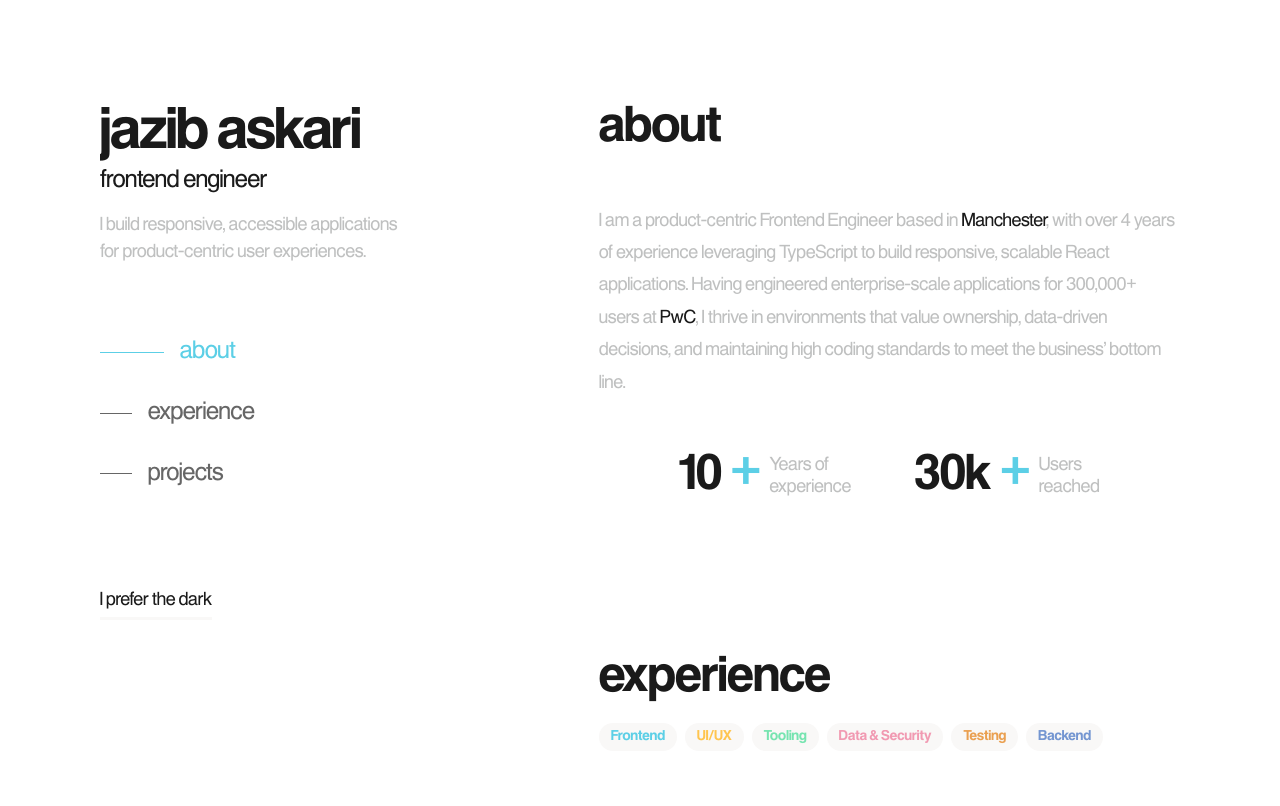
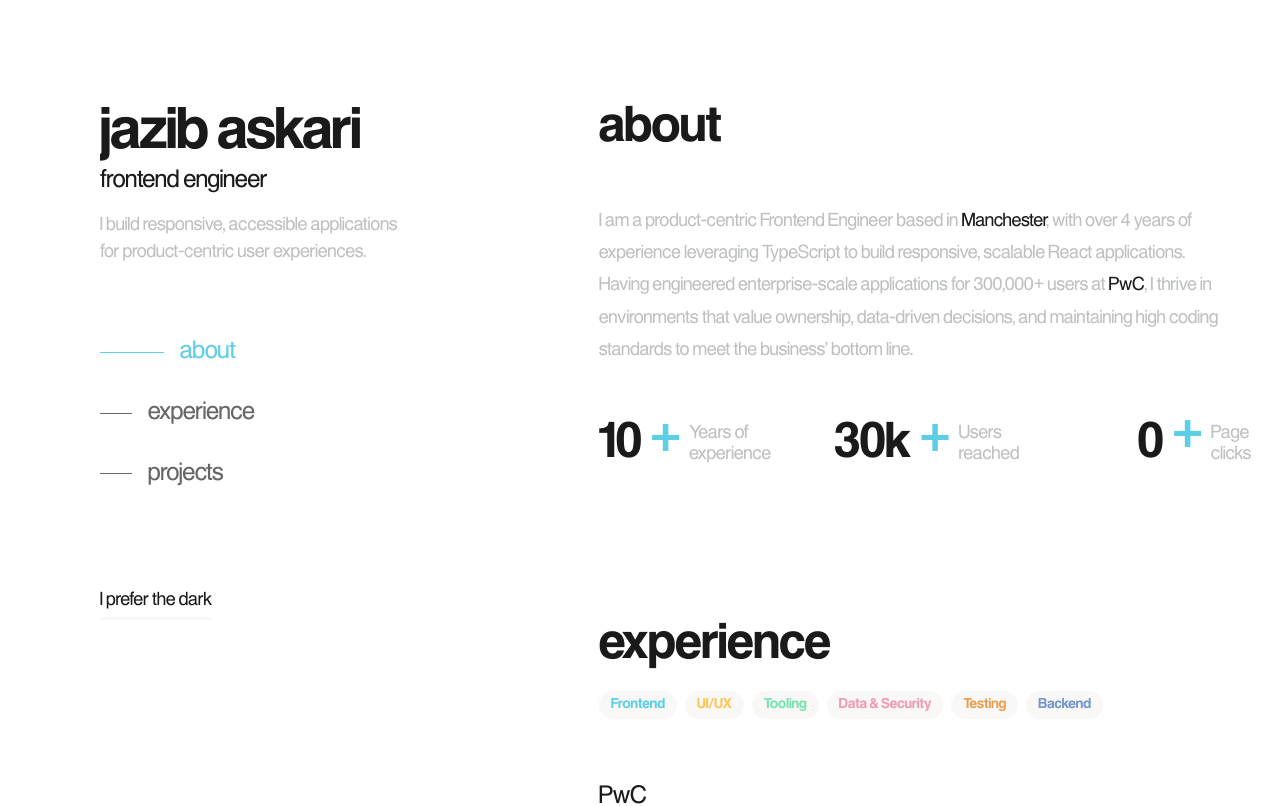
Before and after one commit to jazibaskari/jazib-askari, a React (Vite) app in the folder jazib-askari/: page / in a window 1280 px wide. Shown: the top 806 px of the page. Built offline with nearby package versions, Linux system fonts and the light colour scheme; no server answers; the database is empty; some icons are missing.

Commit message:
feat(ui): implement firebase desktop page click counter

```diff
--- a/jazib-askari/package.json
+++ b/jazib-askari/package.json
@@ -15,6 +15,7 @@
     "@mui/icons-material": "^7.3.9",
     "@mui/material": "^7.3.9",
     "@mui/system": "^7.3.7",
+    "firebase": "^12.13.0",
     "framer-motion": "^12.38.0",
     "react": "^19.2.0",
     "react-dom": "^19.2.0",
--- a/jazib-askari/src/components/about/AboutSection.tsx
+++ b/jazib-askari/src/components/about/AboutSection.tsx
@@ -1,6 +1,16 @@
+import { useState, useEffect } from "react";
 import Section from "../shared/Section";
-import { Typography, Box, Stack } from "@mui/material";
+import { Typography, Box, Stack, ButtonBase } from "@mui/material";
 import TextAnimation from "../../animations/AnimatedText";
+
+import {
+  doc,
+  onSnapshot,
+  updateDoc,
+  increment,
+  setDoc,
+} from "firebase/firestore";
+import { db } from "../../utils/firebase";
 
 interface AboutSectionProps {
   trigger: number;
@@ -8,6 +18,32 @@ interface AboutSectionProps {
 
 const AboutSection = ({ trigger }: AboutSectionProps) => {
   const statColor = "#bfc0c0";
+  const [clickCount, setClickCount] = useState<number | null>(null);
+
+  useEffect(() => {
+    const docRef = doc(db, "stats", "pageClicks");
+    const unsubscribe = onSnapshot(docRef, (docSnap) => {
+      if (docSnap.exists()) {
+        setClickCount(docSnap.data().count);
+      } else {
+        setDoc(docRef, { count: 0 });
+        setClickCount(0);
+      }
+    });
+    return () => unsubscribe();
+  }, []);
+
+  const handlePlusClick = async () => {
+    setClickCount((prev) => (prev !== null ? prev + 1 : 1));
+    const docRef = doc(db, "stats", "pageClicks");
+    try {
+      await updateDoc(docRef, {
+        count: increment(1),
+      });
+    } catch (error) {
+      console.error("Error updating document: ", error);
+    }
+  };
 
   return (
     <Section id="about" noPaddingTop>
@@ -56,7 +92,7 @@ const AboutSection = ({ trigger }: AboutSectionProps) => {
               direction="row"
               spacing={{ xs: 4, md: 8 }}
               sx={{
-                justifyContent: "center",
+                justifyContent: "flex-start",
                 alignItems: "center",
                 width: "100%",
               }}
@@ -86,6 +122,7 @@ const AboutSection = ({ trigger }: AboutSectionProps) => {
                   Years of <br /> experience
                 </Typography>
               </Stack>
+
               <Stack direction="row" spacing={1} alignItems="center">
                 <Typography variant="h3">30k</Typography>
                 <Typography
@@ -111,6 +148,54 @@ const AboutSection = ({ trigger }: AboutSectionProps) => {
                   Users <br /> reached
                 </Typography>
               </Stack>
+              <Stack
+                direction="row"
+                spacing={1}
+                alignItems="center"
+                sx={{ display: { xs: "none", md: "flex" } }}
+              >
+                <Typography
+                  variant="h3"
+                  sx={{
+                    minWidth: "80px",
+                    textAlign: "right",
+                    fontVariantNumeric: "tabular-nums",
+                  }}
+                >
+                  {clickCount !== null ? clickCount : "..."}
+                </Typography>
+
+                <ButtonBase
+                  onClick={handlePlusClick}
+                  disableRipple
+                  sx={{ p: 0, m: 0, display: "inline-flex" }}
+                >
+                  <Typography
+                    variant="h2"
+                    sx={{
+                      fontWeight: "medium",
+                      color: "#5ccfe6",
+                      lineHeight: 1,
+                      mt: -1,
+                      cursor: "default",
+                    }}
+                  >
+                    +
+                  </Typography>
+                </ButtonBase>
+
+                <Typography
+                  variant="body1"
+                  sx={{
+                    color: statColor,
+                    fontWeight: 500,
+                    lineHeight: 1.2,
+                    ml: 1,
+                  }}
+                >
+                  Page <br /> clicks
+                </Typography>
+              </Stack>
             </Stack>
           </TextAnimation>
         </Box>
--- /dev/null
+++ b/jazib-askari/src/utils/firebase.ts
@@ -0,0 +1,16 @@
+// src/utils/firebase.ts
+import { initializeApp } from "firebase/app";
+import { getFirestore } from "firebase/firestore";
+
+const firebaseConfig = {
+  apiKey: "AIzaSyAb1RG4MXgPL-Yl4pOlnXiYCF6TQ0U1_t4",
+  authDomain: "portfolio-click-counter.firebaseapp.com",
+  projectId: "portfolio-click-counter",
+  storageBucket: "portfolio-click-counter.firebasestorage.app",
+  messagingSenderId: "121122683532",
+  appId: "1:121122683532:web:20aa04b8f93259d6b499a9",
+  measurementId: "G-GC7MLMBLY9",
+};
+
+const app = initializeApp(firebaseConfig);
+export const db = getFirestore(app);
```
Also changed, not shown: 1 other file (tests, documents, lock files or other folders).
